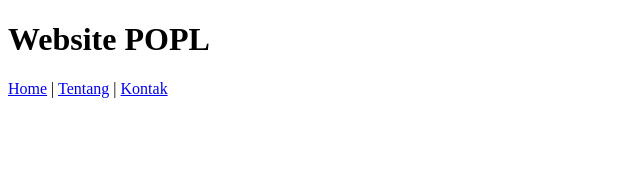
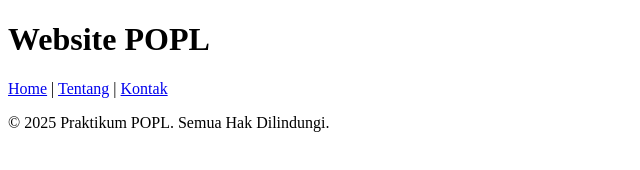
Before and after one commit to zuwipertiwi/Latihan-1-POPL-IZ, a plain HTML site: page index.html in a window 1280 px wide. Shown: the whole page, without its empty margins (0-640 px from the left). Drawn offline with Linux system fonts and the light colour scheme.

Commit message:
feat: tambah footer

```diff
--- a/index.html
+++ b/index.html
@@ -20,6 +20,8 @@
 <div id="main"></div>
 
 <!-- Tempat footer -->
-<div id="footer"></div>
+<div id="footer">
+<p>&copy; 2025 Praktikum POPL. Semua Hak Dilindungi.</p>
+</div>
 </body>
 </html>
```
